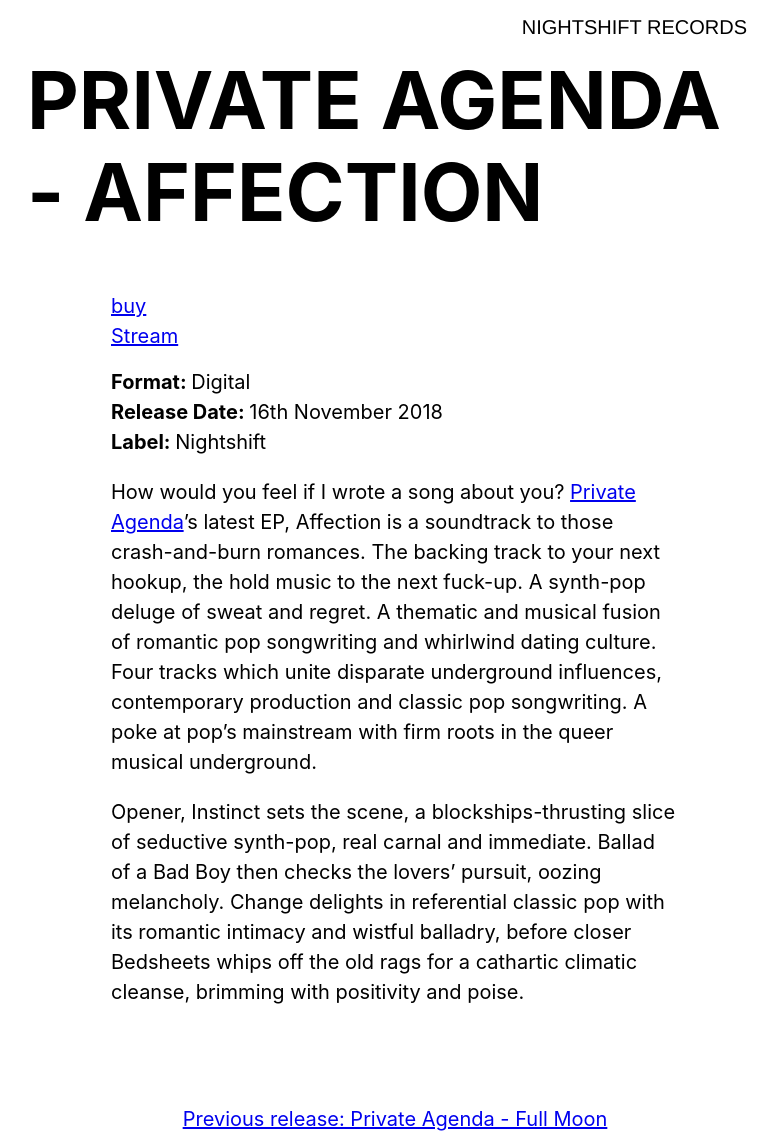
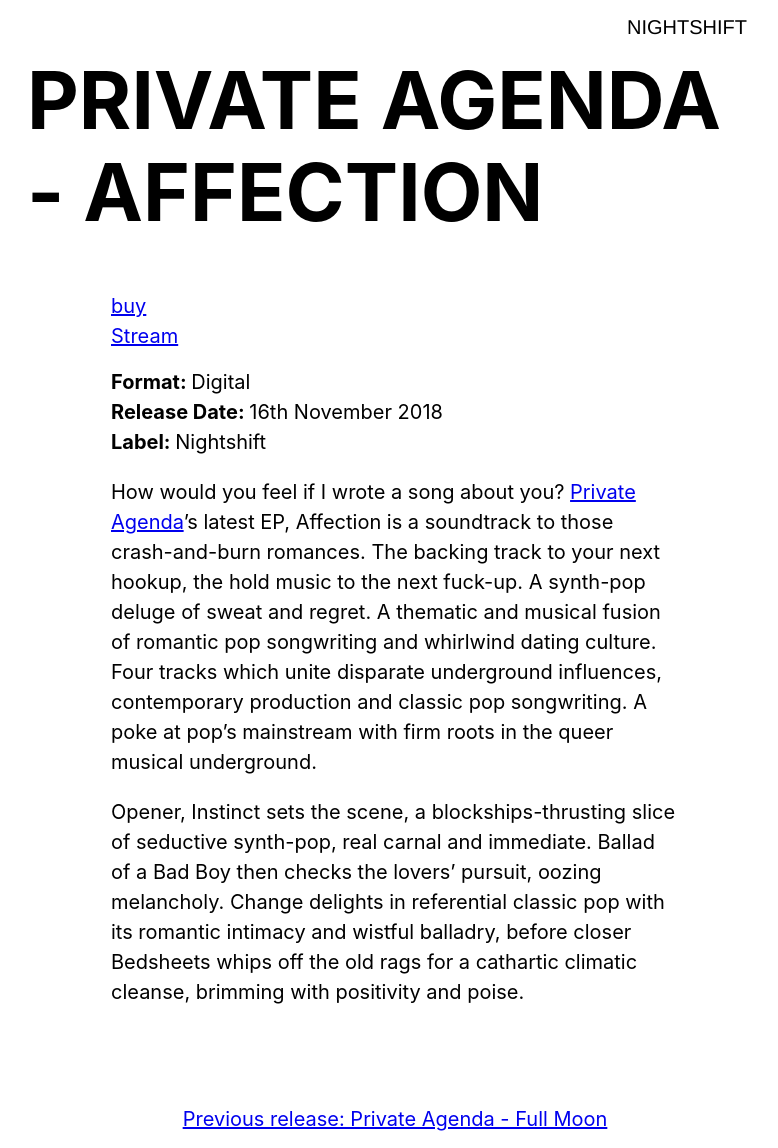
Before and after one commit to poulenc1899/nightshift-records.com, a Jekyll site: the page built from _discography/2018-11-16-affection.md, in a window 1280 px wide. Shown: the whole page, without its empty margins (245-1023 px from the left). Built offline with Jekyll 4.4.1, drawn with Linux system fonts in a browser that asks for light colours.

Commit message:
Updated page titles and site description

```diff
--- a/_config.yml
+++ b/_config.yml
@@ -13,11 +13,11 @@
 # you will see them accessed via {{ site.title }}, {{ site.email }}, and so on.
 # You can create any custom variable you would like, and they will be accessible
 # in the templates via {{ site.myvariable }}.
-title: "Site title"
-description: "A site description"
+title: "Nightshift"
+description: "Nightshift - record label and club night based in Berlin and London"
 lang: "en" # or fr, de, es etc.
 baseurl: "" # the subpath of your site, e.g. /blog
-url: "http://label-website-test.private-agenda.com" # the base hostname & protocol for your site, e.g. http://example.com
+url: "https://nightshift-records.com" # the base hostname & protocol for your site, e.g. http://example.com
 permalink: pretty
 
 # Include styles inline or link to css file?
--- a/_includes/head.html
+++ b/_includes/head.html
@@ -25,7 +25,7 @@
 <meta property="og:image" content="{{ site.url }}/assets/img/facebook-image.jpg" />
 <link rel="shortcut icon" href="{{ site.url }}/favicon.ico" type="image/x-icon" />
     <meta charset="UTF-8">
-    <title>Label Discography</title>
+    <title>Nightshift</title>
 
         {% if site.css == 'inline' %}
         <style>
--- a/_includes/nav-floating.html
+++ b/_includes/nav-floating.html
@@ -6,7 +6,7 @@
 </div>
             <div id="longMenu" class="dn flex-l flex-column fr-l">
                 <a title="Home" href="/" class="helvetica fw5 tr mb1 ttu f4 link black dim dib">
-        Nightshift Records
+        Nightshift
       </a>
 
 
```
Also changed, not shown: _discography/2016-06-14-full-moon.md (line endings or trailing spaces), _discography/2018-11-16-affection.md (line endings or trailing spaces).
